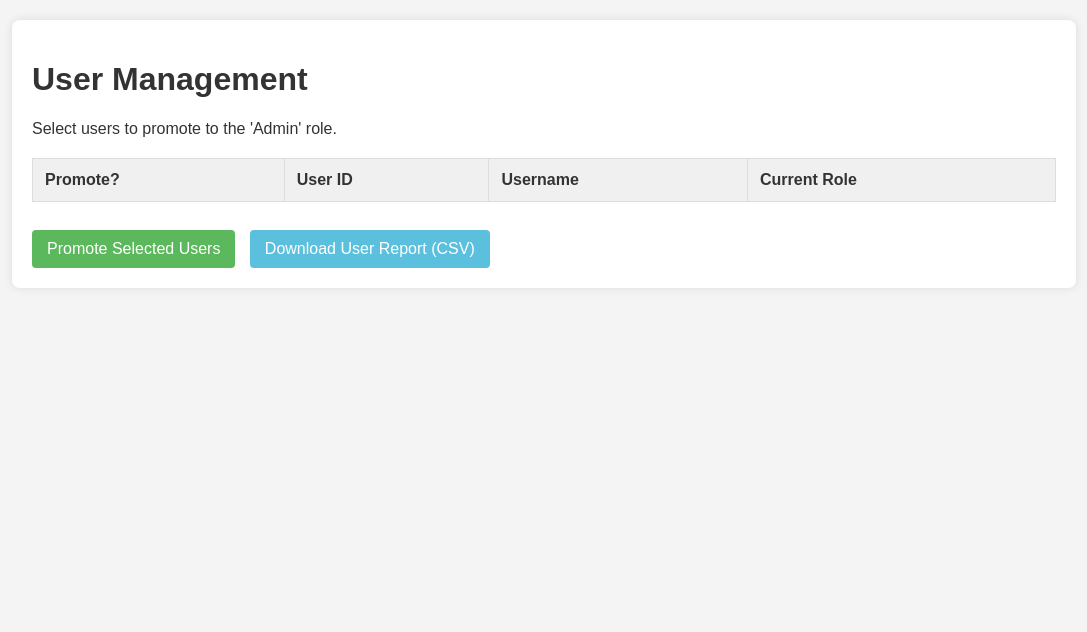
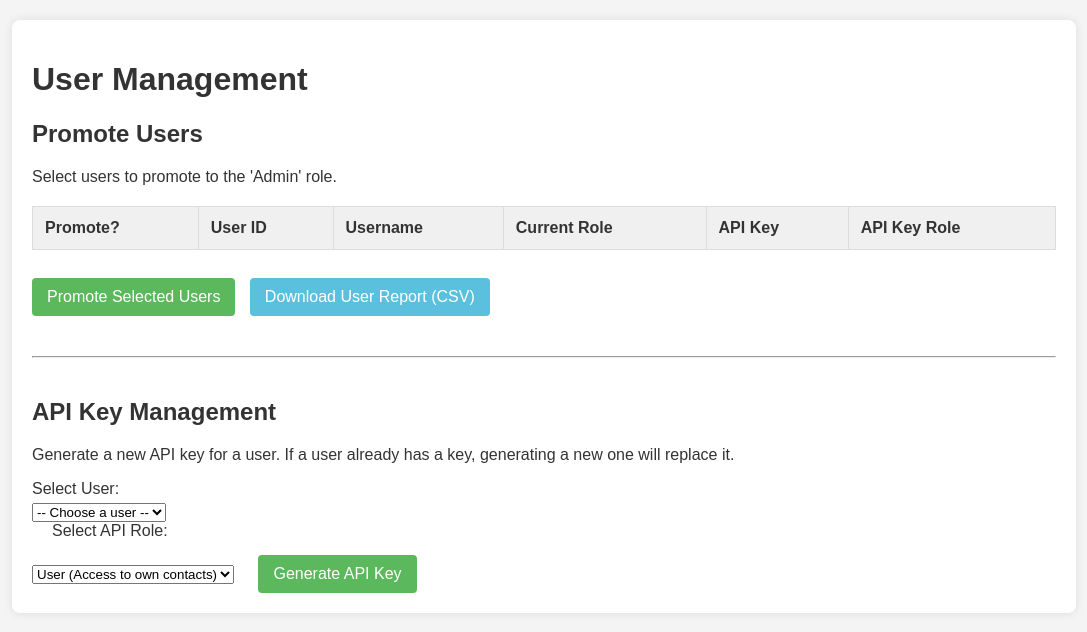
Before and after one commit to Aneemo/ExplorityCan, a Flask app: page /admin/dashboard in a window 1280 px wide. Shown: the part 94-726 px from the top of the page, without its empty margins (96-1183 px from the left). Run offline with Flask 3, Linux system fonts and the light colour scheme; the visitor is signed in with stand-in values (Sample User, id 1); data comes from the database, SQL or seed files in the repository; data that the repository does not hold is empty.

Commit message:
feat: Implement CRUD API for contacts
This commit introduces a comprehensive RESTful API for managing contacts, enabling integration with other applications.

Key features and changes:
1.  **Database Schema:** A new `api_keys` table has been added to the database to store API keys associated with users and roles.
2.  **API Key Management:** The Admin Dashboard has been enhanced with a new section for generating and viewing API keys for users. Admins can create keys with either 'user' or 'admin' roles.
3.  **Authentication:** A new `@api_key_required` decorator has been implemented to secure all API endpoints, validating keys provided in the `Authorization: Bearer` header.
4.  **CRUD Endpoints:** A full suite of API endpoints has been created under the `/api` prefix to allow for Create, Read, Update, and Delete operations on contacts.
5.  **Authorization:** The endpoints enforce role-based access control. 'User' keys can only access contacts belonging to that user, while 'admin' keys have access to all contacts in the system.

```diff
--- a/app.py
+++ b/app.py
@@ -1,7 +1,7 @@
 import sqlite3
 import click
 from functools import wraps
-from flask import Flask, render_template, request, redirect, url_for, flash, session, Response, send_from_directory
+from flask import Flask, render_template, request, redirect, url_for, flash, session, Response, send_from_directory, g, jsonify
 from flask_login import LoginManager, UserMixin, login_user, logout_user, login_required, current_user
 from flask_mail import Mail, Message
 from itsdangerous import URLSafeTimedSerializer as Serializer
@@ -66,6 +66,35 @@ def admin_required(f):
         if not current_user.is_authenticated or current_user.role != 'admin':
             flash("You do not have permission to access this page.", "error")
             return redirect(url_for('index'))
+        return f(*args, **kwargs)
+    return decorated_function
+
+def api_key_required(f):
+    @wraps(f)
+    def decorated_function(*args, **kwargs):
+        api_key = None
+        if 'Authorization' in request.headers and request.headers['Authorization'].startswith('Bearer '):
+            api_key = request.headers['Authorization'].split(' ')[1]
+
+        if not api_key:
+            return jsonify({'message': 'API key is missing!'}), 401
+
+        conn = get_db_connection()
+        key_data = conn.execute('SELECT * FROM api_keys WHERE key = ?', (api_key,)).fetchone()
+
+        if not key_data:
+            conn.close()
+            return jsonify({'message': 'Invalid API key!'}), 401
+
+        user = conn.execute('SELECT * FROM users WHERE id = ?', (key_data['user_id'],)).fetchone()
+        conn.close()
+
+        if not user:
+             return jsonify({'message': 'User associated with API key not found!'}), 401
+
+        g.current_user = user
+        g.api_role = key_data['role']
+
         return f(*args, **kwargs)
     return decorated_function
 
@@ -142,6 +171,16 @@ def init_db(commit_changes=True):
                 mfa_code_expires_at DATETIME
             );
         ''')
+        cur.execute('''
+            CREATE TABLE IF NOT EXISTS api_keys (
+                id INTEGER PRIMARY KEY AUTOINCREMENT,
+                key TEXT UNIQUE NOT NULL,
+                user_id INTEGER NOT NULL,
+                role TEXT NOT NULL,
+                created_at DATETIME DEFAULT CURRENT_TIMESTAMP,
+                FOREIGN KEY (user_id) REFERENCES users (id)
+            );
+        ''')
         if commit_changes:
             conn.commit()
     finally:
@@ -184,9 +223,23 @@ def promote_user_command(username):
 @admin_required
 def admin_dashboard():
     conn = get_db_connection()
-    users = conn.execute('SELECT id, username, role FROM users ORDER BY username').fetchall()
+    # Join users with api_keys to get all info in one query
+    users_with_keys = conn.execute('''
+        SELECT
+            u.id,
+            u.username,
+            u.role,
+            k.key,
+            k.role as api_key_role
+        FROM
+            users u
+        LEFT JOIN
+            api_keys k ON u.id = k.user_id
+        ORDER BY
+            u.username
+    ''').fetchall()
     conn.close()
-    return render_template('admin_dashboard.html', users=users)
+    return render_template('admin_dashboard.html', users=users_with_keys)
 
 @app.route('/admin/download_user_report')
 @login_required
@@ -238,6 +291,44 @@ def promote_users():
     except sqlite3.Error as e:
         print(f"Database error during promotion: {e}")
         flash("Failed to promote users due to a database error.", "error")
+    finally:
+        if conn:
+            conn.close()
+
+    return redirect(url_for('admin_dashboard'))
+
+@app.route('/admin/generate_api_key', methods=['POST'])
+@login_required
+@admin_required
+def generate_api_key():
+    user_id = request.form.get('user_id')
+    api_role = request.form.get('api_role')
+
+    if not user_id or not api_role:
+        flash("User ID and API role are required.", "error")
+        return redirect(url_for('admin_dashboard'))
+
+    new_key = secrets.token_hex(32)
+    conn = get_db_connection()
+    try:
+        cur = conn.cursor()
+        # Check if a key already exists for this user
+        cur.execute("SELECT id FROM api_keys WHERE user_id = ?", (user_id,))
+        existing_key = cur.fetchone()
+
+        if existing_key:
+            # Update existing key
+            cur.execute("UPDATE api_keys SET key = ?, role = ? WHERE user_id = ?", (new_key, api_role, user_id))
+            flash("API key updated successfully.", "success")
+        else:
+            # Insert new key
+            cur.execute("INSERT INTO api_keys (user_id, key, role) VALUES (?, ?, ?)", (user_id, new_key, api_role))
+            flash("API key generated successfully.", "success")
+
+        conn.commit()
+    except sqlite3.Error as e:
+        print(f"API Key Generation DB Error: {e}")
+        flash("Failed to generate API key due to a database error.", "error")
     finally:
         if conn:
             conn.close()
@@ -611,6 +702,157 @@ def download_file(filename):
 
     return send_from_directory(app.config['UPLOAD_FOLDER'], filename, as_attachment=True)
 
+# --- API Endpoints ---
+
+def contact_to_dict(contact_row):
+    """Converts a sqlite3.Row object for a contact into a dictionary."""
+    if not contact_row:
+        return None
+    return {
+        'id': contact_row['id'],
+        'name': contact_row['name'],
+        'email': contact_row['email'],
+        'phone': contact_row['phone'],
+        'passport_number': contact_row['passport_number'],
+        'drivers_license_number': contact_row['drivers_license_number'],
+        'medicare_number': contact_row['medicare_number'],
+        'user_id': contact_row['user_id']
+        # Note: filenames are not exposed via API for simplicity
+    }
+
+@app.route('/api/contacts', methods=['GET'])
+@api_key_required
+def get_contacts():
+    """API endpoint to list contacts."""
+    conn = get_db_connection()
+    if g.api_role == 'admin':
+        contacts_rows = conn.execute('SELECT * FROM contacts ORDER BY name').fetchall()
+    else: # 'user' role
+        contacts_rows = conn.execute('SELECT * FROM contacts WHERE user_id = ? ORDER BY name', (g.current_user['id'],)).fetchall()
+    conn.close()
+
+    contacts = [contact_to_dict(row) for row in contacts_rows]
+    return jsonify(contacts)
+
+@app.route('/api/contacts/<int:contact_id>', methods=['GET'])
+@api_key_required
+def get_contact(contact_id):
+    """API endpoint to get a single contact."""
+    conn = get_db_connection()
+    contact_row = conn.execute('SELECT * FROM contacts WHERE id = ?', (contact_id,)).fetchone()
+    conn.close()
+
+    if not contact_row:
+        return jsonify({'message': 'Contact not found'}), 404
+
+    # Authorization check
+    if g.api_role == 'user' and contact_row['user_id'] != g.current_user['id']:
+        return jsonify({'message': 'Forbidden'}), 403
+
+    return jsonify(contact_to_dict(contact_row))
+
+@app.route('/api/contacts', methods=['POST'])
+@api_key_required
+def create_contact():
+    """API endpoint to create a new contact."""
+    if not request.json or not 'name' in request.json:
+        return jsonify({'message': 'Missing required field: name'}), 400
+
+    data = request.get_json()
+
+    conn = get_db_connection()
+    try:
+        cur = conn.cursor()
+        cur.execute("""
+            INSERT INTO contacts (name, email, phone, passport_number, drivers_license_number, medicare_number, user_id)
+            VALUES (?, ?, ?, ?, ?, ?, ?)
+        """, (
+            data['name'], data.get('email'), data.get('phone'),
+            data.get('passport_number'), data.get('drivers_license_number'),
+            data.get('medicare_number'), g.current_user['id']
+        ))
+        conn.commit()
+        new_contact_id = cur.lastrowid
+
+        # Fetch the newly created contact to return it
+        new_contact_row = conn.execute('SELECT * FROM contacts WHERE id = ?', (new_contact_id,)).fetchone()
+        conn.close()
+
+        return jsonify(contact_to_dict(new_contact_row)), 201
+    except sqlite3.Error as e:
+        conn.close()
+        return jsonify({'message': f'Database error: {e}'}), 500
+
+@app.route('/api/contacts/<int:contact_id>', methods=['PUT'])
+@api_key_required
+def update_api_contact(contact_id):
+    """API endpoint to update a contact."""
+    conn = get_db_connection()
+    contact_row = conn.execute('SELECT * FROM contacts WHERE id = ?', (contact_id,)).fetchone()
+
+    if not contact_row:
+        conn.close()
+        return jsonify({'message': 'Contact not found'}), 404
+
+    if g.api_role == 'user' and contact_row['user_id'] != g.current_user['id']:
+        conn.close()
+        return jsonify({'message': 'Forbidden'}), 403
+
+    if not request.json:
+        conn.close()
+        return jsonify({'message': 'Request must be JSON'}), 400
+
+    data = request.get_json()
+
+    # Update fields provided in the request
+    name = data.get('name', contact_row['name'])
+    email = data.get('email', contact_row['email'])
+    phone = data.get('phone', contact_row['phone'])
+    passport_number = data.get('passport_number', contact_row['passport_number'])
+    drivers_license_number = data.get('drivers_license_number', contact_row['drivers_license_number'])
+    medicare_number = data.get('medicare_number', contact_row['medicare_number'])
+
+    try:
+        cur = conn.cursor()
+        cur.execute("""
+            UPDATE contacts
+            SET name = ?, email = ?, phone = ?, passport_number = ?, drivers_license_number = ?, medicare_number = ?
+            WHERE id = ?
+        """, (name, email, phone, passport_number, drivers_license_number, medicare_number, contact_id))
+        conn.commit()
+
+        updated_contact_row = conn.execute('SELECT * FROM contacts WHERE id = ?', (contact_id,)).fetchone()
+        conn.close()
+        return jsonify(contact_to_dict(updated_contact_row))
+    except sqlite3.Error as e:
+        conn.close()
+        return jsonify({'message': f'Database error: {e}'}), 500
+
+@app.route('/api/contacts/<int:contact_id>', methods=['DELETE'])
+@api_key_required
+def delete_api_contact(contact_id):
+    """API endpoint to delete a contact."""
+    conn = get_db_connection()
+    contact_row = conn.execute('SELECT * FROM contacts WHERE id = ?', (contact_id,)).fetchone()
+
+    if not contact_row:
+        conn.close()
+        return jsonify({'message': 'Contact not found'}), 404
+
+    if g.api_role == 'user' and contact_row['user_id'] != g.current_user['id']:
+        conn.close()
+        return jsonify({'message': 'Forbidden'}), 403
+
+    try:
+        conn.execute('DELETE FROM contacts WHERE id = ?', (contact_id,))
+        conn.commit()
+        conn.close()
+        return jsonify({'message': 'Contact deleted successfully'}), 200
+    except sqlite3.Error as e:
+        conn.close()
+        return jsonify({'message': f'Database error: {e}'}), 500
+
+
 @app.route('/help')
 def help_page():
     """Renders the help and FAQ page."""
--- a/templates/admin_dashboard.html
+++ b/templates/admin_dashboard.html
@@ -4,10 +4,11 @@
 
 {% block content %}
     <h1>User Management</h1>
-    <p>Select users to promote to the 'Admin' role.</p>
 
-    <form action="{{ url_for('promote_users') }}" method="POST">
-        <div class="user-list">
+    <div class="user-list">
+        <h2>Promote Users</h2>
+        <p>Select users to promote to the 'Admin' role.</p>
+        <form action="{{ url_for('promote_users') }}" method="POST">
             <table>
                 <thead>
                     <tr>
@@ -15,6 +16,8 @@
                         <th>User ID</th>
                         <th>Username</th>
                         <th>Current Role</th>
+                        <th>API Key</th>
+                        <th>API Key Role</th>
                     </tr>
                 </thead>
                 <tbody>
@@ -28,13 +31,51 @@
                         <td>{{ user['id'] }}</td>
                         <td>{{ user['username'] }}</td>
                         <td>{{ user['role']|capitalize }}</td>
+                        <td>
+                            {% if user.key %}
+                                <input type="text" value="{{ user.key }}" readonly style="width: 250px; font-family: monospace;">
+                            {% else %}
+                                <span style="color: #888;">No key assigned</span>
+                            {% endif %}
+                        </td>
+                        <td>
+                            {% if user.api_key_role %}
+                                {{ user.api_key_role|capitalize }}
+                            {% else %}
+                                <span style="color: #888;">N/A</span>
+                            {% endif %}
+                        </td>
                     </tr>
                     {% endfor %}
                 </tbody>
             </table>
-        </div>
-        <br>
-        <button type="submit">Promote Selected Users</button>
-        <a href="{{ url_for('download_user_report') }}" class="button-link" style="background-color: #5bc0de; margin-left: 10px;">Download User Report (CSV)</a>
-    </form>
+            <br>
+            <button type="submit">Promote Selected Users</button>
+            <a href="{{ url_for('download_user_report') }}" class="button-link" style="background-color: #5bc0de; margin-left: 10px;">Download User Report (CSV)</a>
+        </form>
+    </div>
+
+    <hr style="margin: 40px 0;">
+
+    <div class="api-key-management">
+        <h2>API Key Management</h2>
+        <p>Generate a new API key for a user. If a user already has a key, generating a new one will replace it.</p>
+        <form action="{{ url_for('generate_api_key') }}" method="POST">
+            <label for="user_id_for_key">Select User:</label>
+            <select name="user_id" id="user_id_for_key" required>
+                <option value="" disabled selected>-- Choose a user --</option>
+                {% for user in users %}
+                    <option value="{{ user.id }}">{{ user.username }} (ID: {{ user.id }})</option>
+                {% endfor %}
+            </select>
+
+            <label for="api_role" style="margin-left: 20px;">Select API Role:</label>
+            <select name="api_role" id="api_role" required>
+                <option value="user" selected>User (Access to own contacts)</option>
+                <option value="admin">Admin (Access to all contacts)</option>
+            </select>
+
+            <button type="submit" style="margin-left: 20px;">Generate API Key</button>
+        </form>
+    </div>
 {% endblock %}
```
